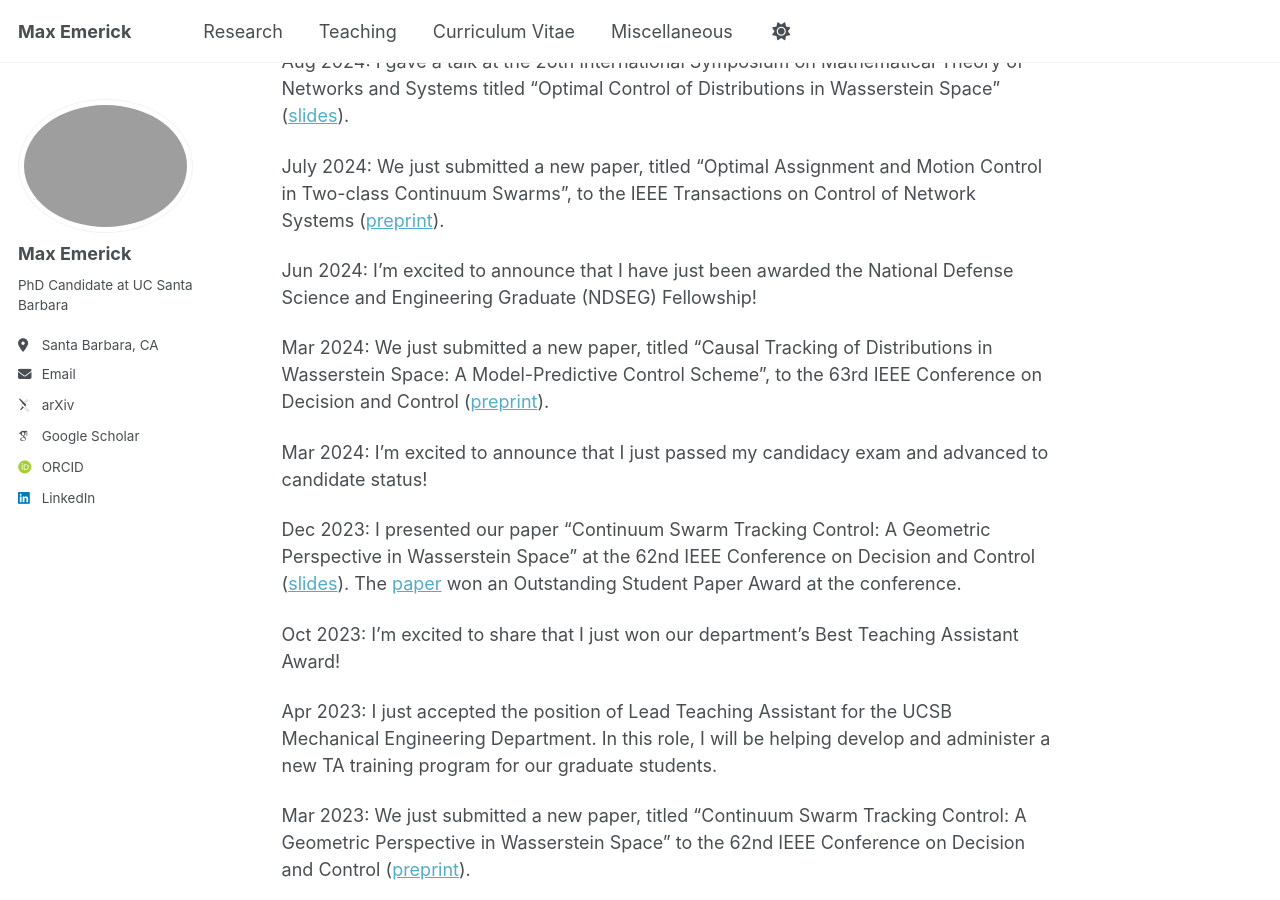
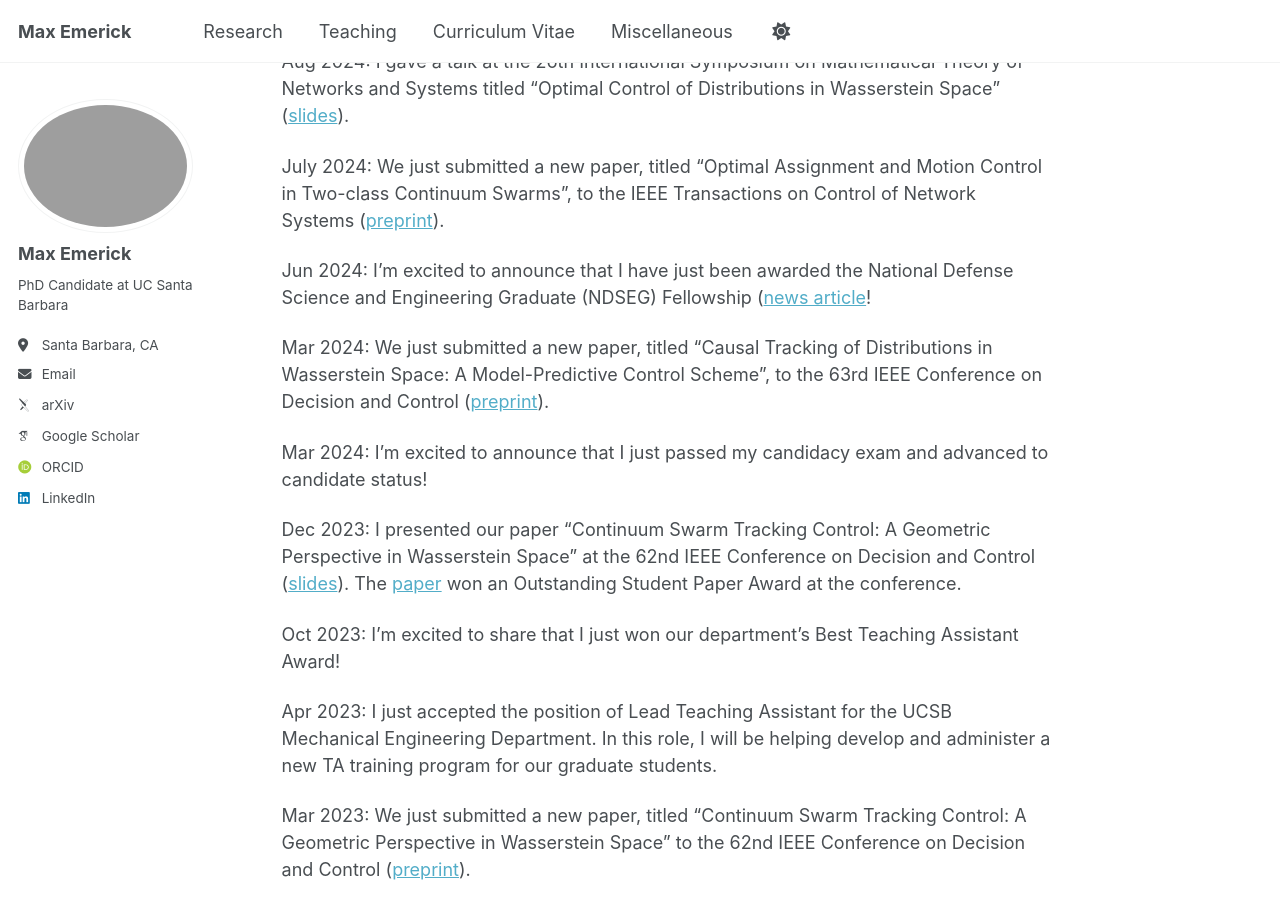
Before and after one commit to maxemerick/maxemerick.github.io, a Jekyll site: the page built from _pages/about.md, in a window 1280 px wide and 900 px high, scrolled down 1182 px. Built offline with Jekyll 4.4.1, drawn with Linux system fonts in a browser that asks for light colours; some web fonts are replaced.

Commit message:
Update about.md

```diff
--- a/_pages/about.md
+++ b/_pages/about.md
@@ -35,7 +35,7 @@ Aug 2024: I gave a talk at the 26th International Symposium on Mathematical Theo
 
 July 2024: We just submitted a new paper, titled "Optimal Assignment and Motion Control in Two-class Continuum Swarms", to the IEEE Transactions on Control of Network Systems ([preprint](https://arxiv.org/abs/2407.18159)).
 
-Jun 2024: I'm excited to announce that I have just been awarded the National Defense Science and Engineering Graduate (NDSEG) Fellowship!
+Jun 2024: I'm excited to announce that I have just been awarded the National Defense Science and Engineering Graduate (NDSEG) Fellowship ([news article](https://engineering.ucsb.edu/news/four-coe-graduate-students-win-prestigious-national-defense-fellowships)!
 
 Mar 2024: We just submitted a new paper, titled "Causal Tracking of Distributions in Wasserstein Space: A Model-Predictive Control Scheme", to the 63rd IEEE Conference on Decision and Control ([preprint](https://arxiv.org/abs/2403.15702)).
 
```
